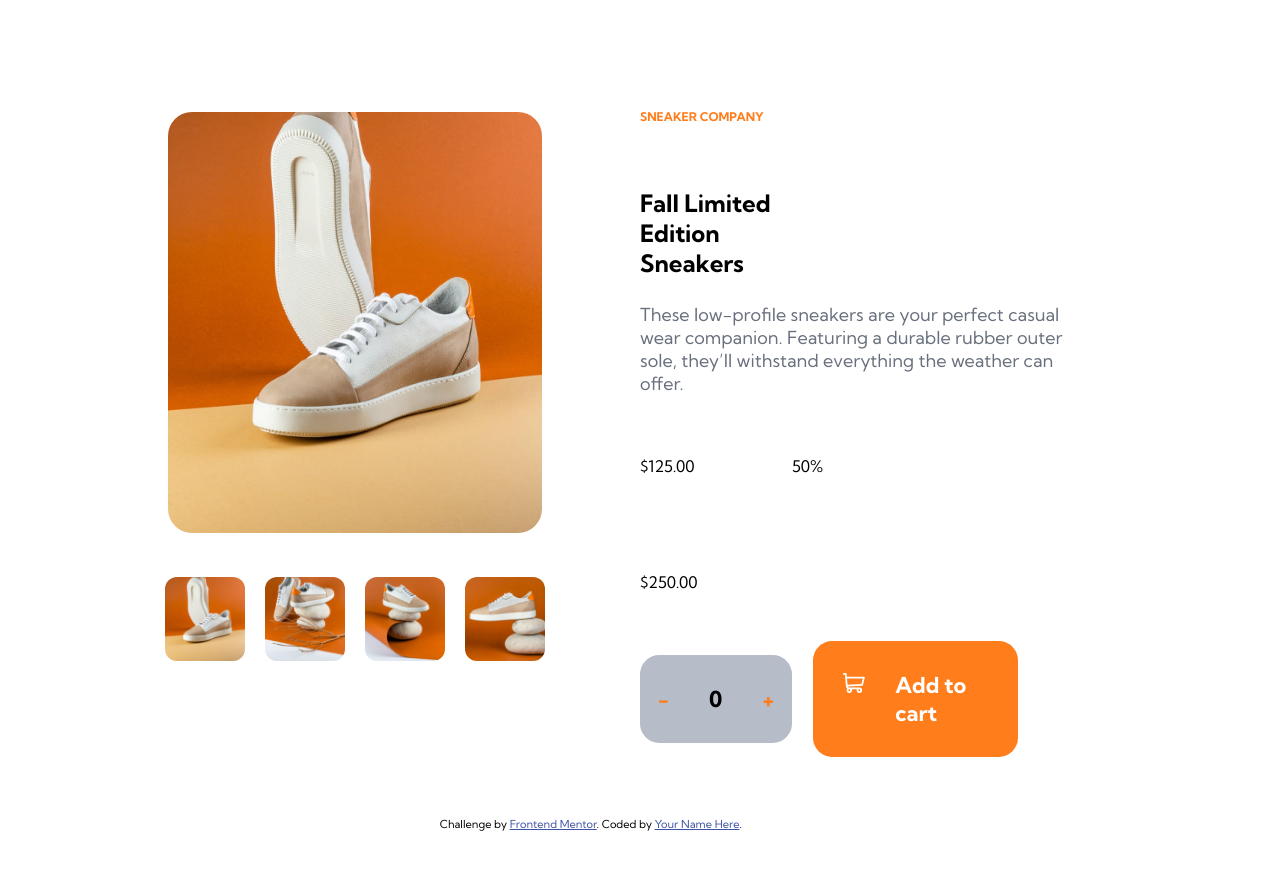
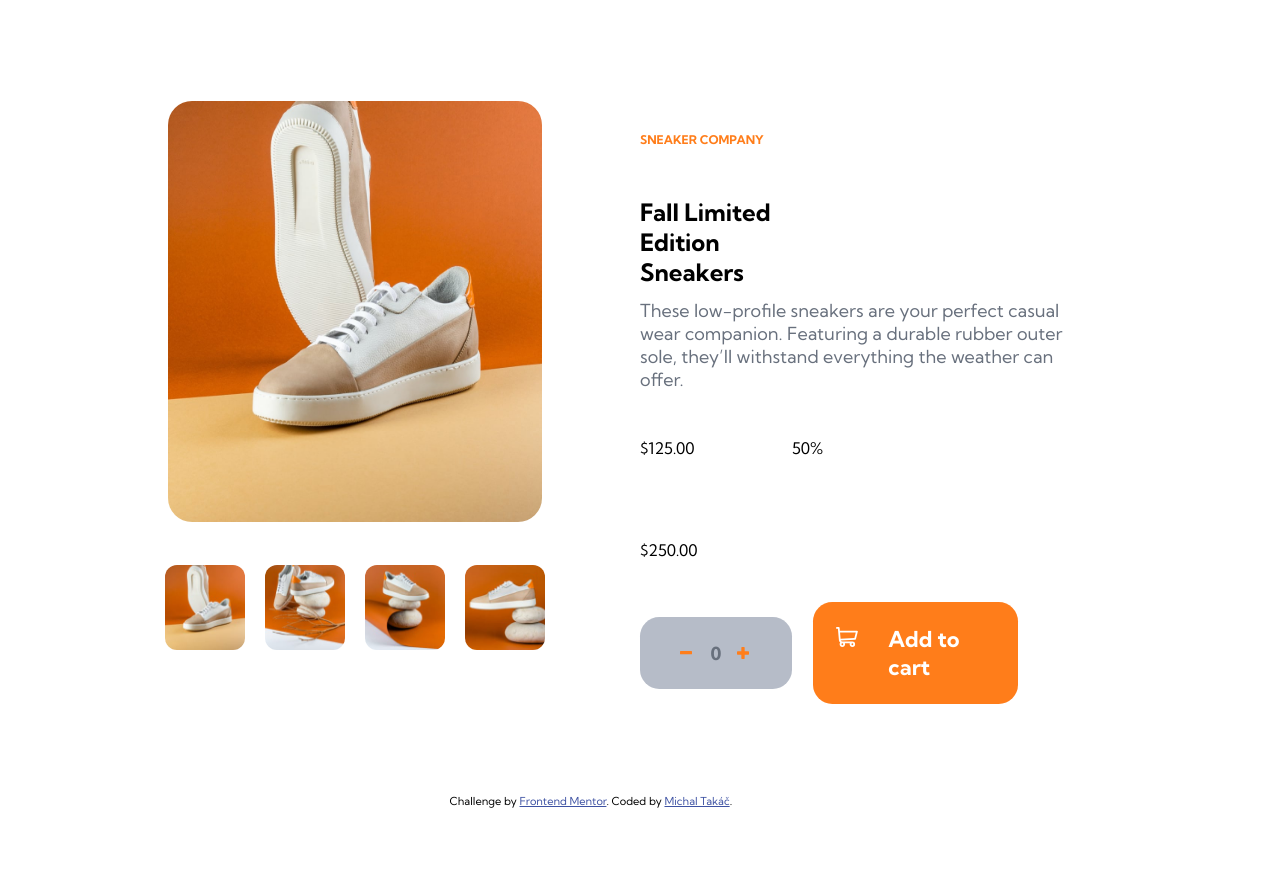
Before and after one commit to michal-ta/ecomerceproductpage, a plain HTML site: page index.html in a window 1280 px wide. Shown: the part 119-988 px from the top of the page. Drawn offline with Linux system fonts and the light colour scheme.

Commit message:
change of plus and minus into SVG

```diff
--- a/index.html
+++ b/index.html
@@ -109,7 +109,11 @@
           <div class="sale">50%</div>
           <div class="total_price">$250.00</div>
 
-          <div class="numbers_item">0</div>
+          <div class="numbers_item">
+            <svg class="mark_minus" width="15" height="12" xmlns="http://www.w3.org/2000/svg" xmlns:xlink="http://www.w3.org/1999/xlink"><defs><path d="M11.357 3.332A.641.641 0 0 0 12 2.69V.643A.641.641 0 0 0 11.357 0H.643A.641.641 0 0 0 0 .643v2.046c0 .357.287.643.643.643h10.714Z" id="a"/></defs><use fill="#FF7E1B" fill-rule="nonzero" xlink:href="#a"/></svg>
+            <p>0</p>
+            <svg class="mark_plus" width="15" height="12" xmlns="http://www.w3.org/2000/svg" xmlns:xlink="http://www.w3.org/1999/xlink"><defs><path d="M12 7.023V4.977a.641.641 0 0 0-.643-.643h-3.69V.643A.641.641 0 0 0 7.022 0H4.977a.641.641 0 0 0-.643.643v3.69H.643A.641.641 0 0 0 0 4.978v2.046c0 .356.287.643.643.643h3.69v3.691c0 .356.288.643.644.643h2.046a.641.641 0 0 0 .643-.643v-3.69h3.691A.641.641 0 0 0 12 7.022Z" id="b"/></defs><use fill="#FF7E1B" fill-rule="nonzero" xlink:href="#b"/></svg>
+          </div>
           <a href="#" class="add_cart">Add to cart</a>
         </div>
       </article>
@@ -118,7 +122,7 @@
           Challenge by
           <a href="https://www.frontendmentor.io?ref=challenge" target="_blank"
             >Frontend Mentor</a
-          >. Coded by <a href="#">Your Name Here</a>.
+          >. Coded by <a href="https://michal-ta.github.io/" target="blank">Michal Takáč</a>.
         </div>
       </footer>
     </main>
--- a/styles/_main.scss
+++ b/styles/_main.scss
@@ -105,24 +105,16 @@
     background-color: $grayish_blue_darker;
     width: 100%;
     align-content: center;
-    justify-content: center;
-    padding: em(22);
+    justify-content: space-evenly;
+    align-items: center;
+    padding: em(18);
     font-weight: 900;
     border-radius: em(14);
     font-size: 22px;
+}
 
-    &::before{
-        content: "-";
-        padding-right: em(40,22);
-        color: $color_orange;
-        font-size: 22px;
-    }
-    &::after{
-        content: "+";
-        padding-left: em(40,22);
-        color: $color_orange;
-        font-size: 22px;
-    }
+.mark_minus{
+    margin-top: em(6);
 }
 .add_cart{
     margin-left: em(15);
@@ -135,7 +127,7 @@
     width: 90%;
     font-size: 22px;
     border-radius: em(14);
-    padding: em(22);
+    padding: em(17);
 
     text-decoration: none;
     font-weight: 900;
```
Also changed, not shown: styles/style.css, 1 other file.
